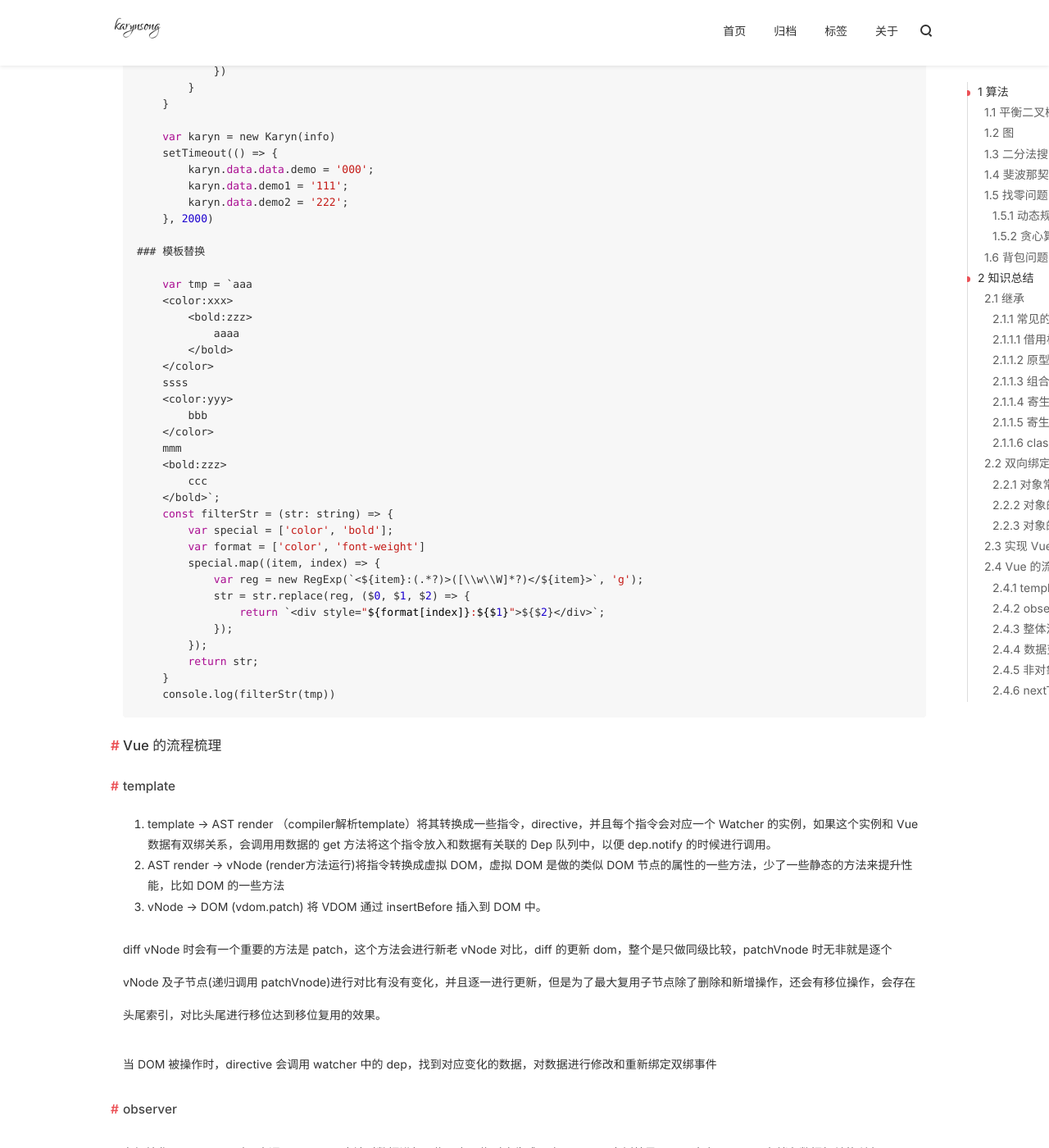
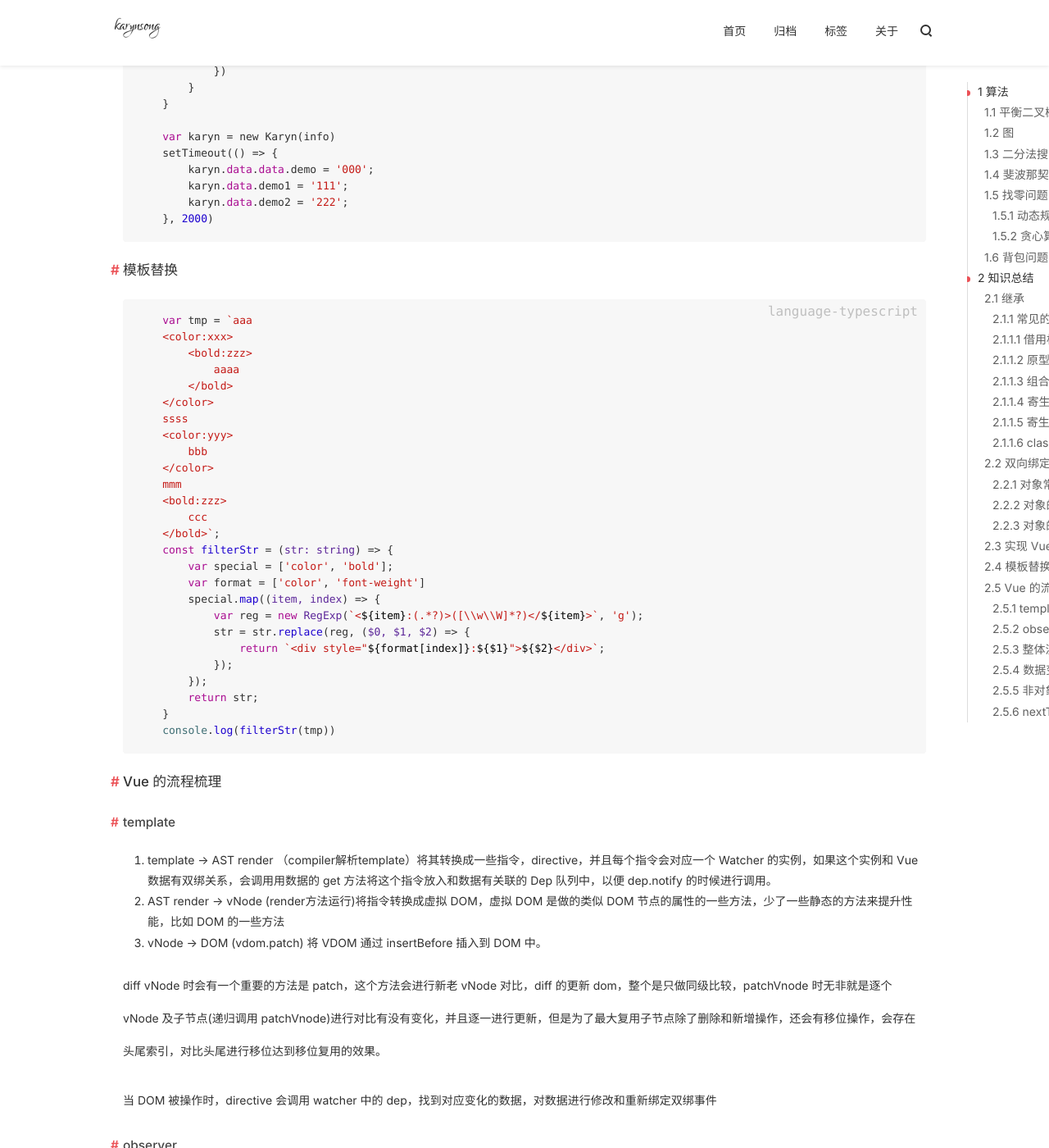
Before and after one commit to karynsong/karynsong.github.io, a Jekyll site: the page built from _posts/2018-03-31-65.md, in a window 1280 px wide and 1400 px high, scrolled down 19160 px. Shown: the whole window at 82% size. Built offline with Jekyll 4.4.1, drawn with Linux system fonts in a browser that asks for light colours; nearby versions of some CDN libraries; comment, search, counter and statistics services are not loaded.

Commit message:
MOD 修改前端

````diff
--- a/_posts/2018-03-31-65.md
+++ b/_posts/2018-03-31-65.md
@@ -921,9 +921,11 @@ Vue 实现双绑大概如下：
         karyn.data.demo1 = '111';
         karyn.data.demo2 = '222';
     }, 2000)
+```
 
 ### 模板替换
 
+```javascript
     var tmp = `aaa
     <color:xxx>
         <bold:zzz>
````
Also changed, not shown: _posts/2018-06-30-83.md (+2 -2 lines).
